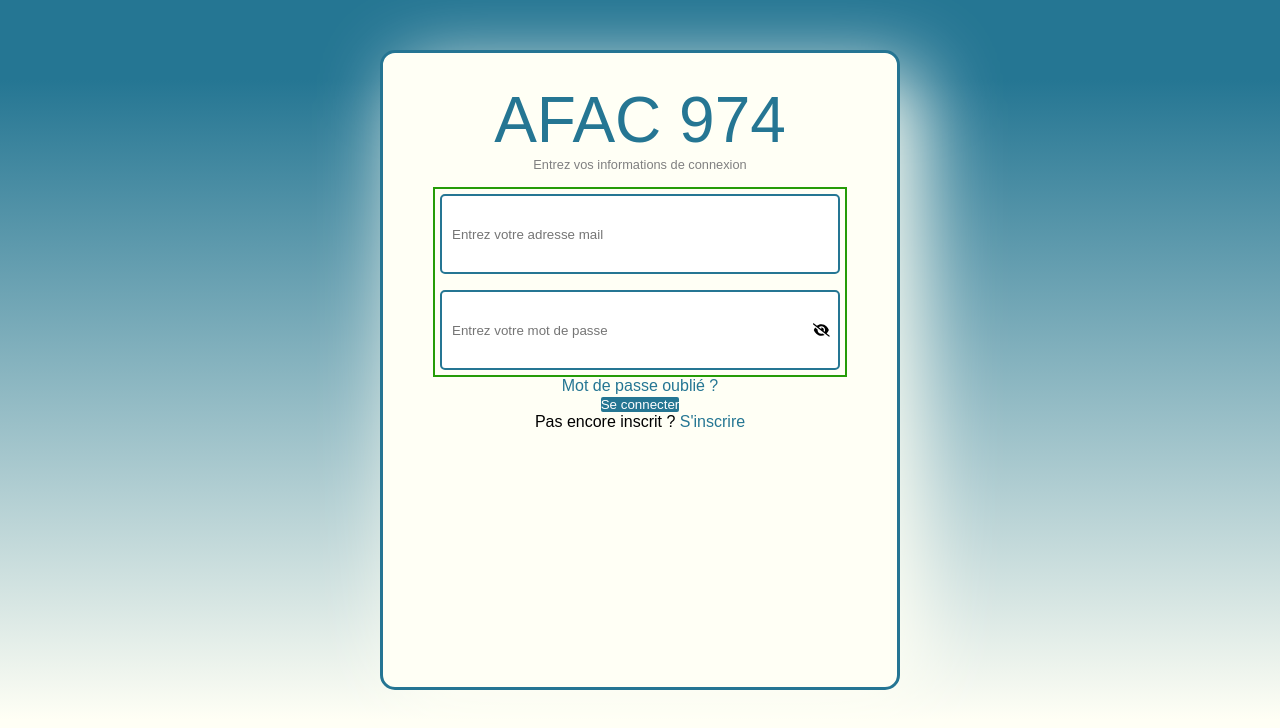
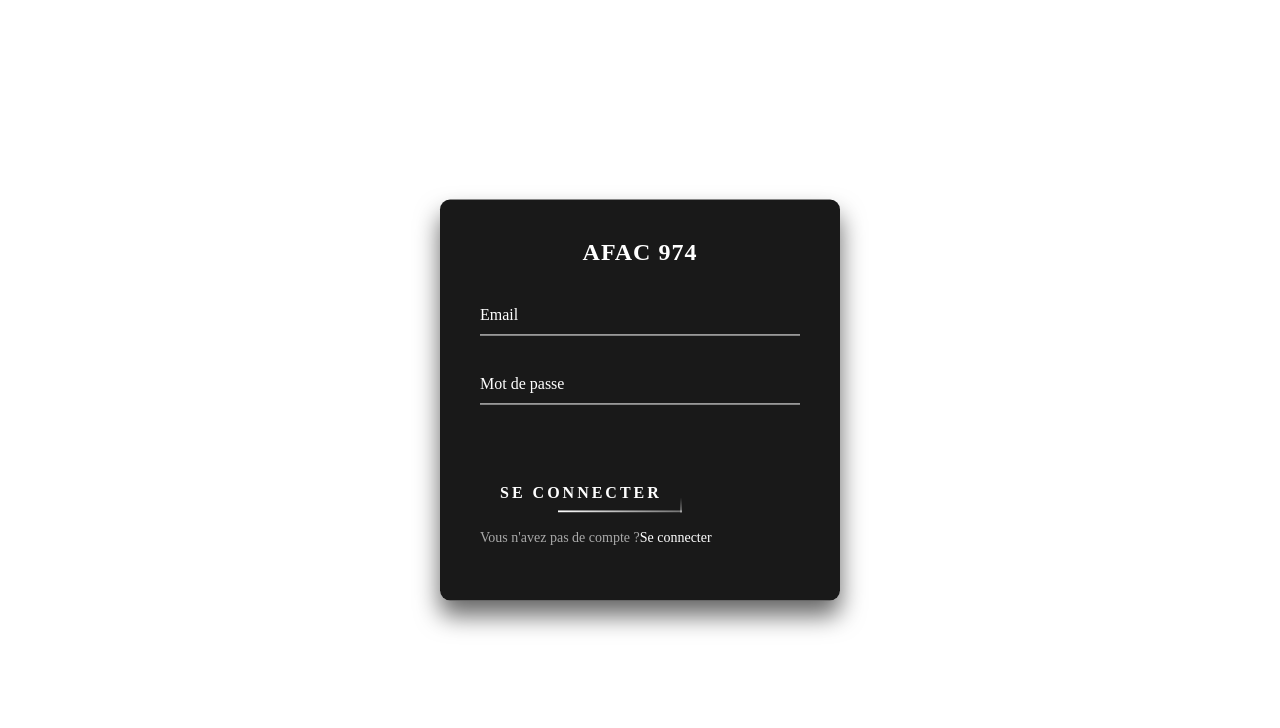
Before and after one commit to WildCodeSchool/2023-02-JS-Lille-project-3-groupe1, a React (Vite) app in the folder frontend/: page /login in a window 1280 px wide. Shown: the top 728 px of the page. Built offline with nearby package versions, Linux system fonts and the light colour scheme.

Commit message:
new form

```diff
--- a/frontend/src/components/LoginForm/LoginRegisterForm.jsx
+++ b/frontend/src/components/LoginForm/LoginRegisterForm.jsx
@@ -1,92 +1,28 @@
-import React, { useState } from "react";
-import { FontAwesomeIcon } from "@fortawesome/react-fontawesome";
-import { faEyeSlash } from "@fortawesome/free-solid-svg-icons";
+import React from "react";
 import "./LoginRegisterStyle.scss";
 
 function LoginRegisterForm() {
-  const [email, setEmail] = useState("");
-  const [password, setPassword] = useState("");
-  const [emailError, setEmailError] = useState("");
-  const [showPassword, setShowPassword] = useState(false);
-
-  const validateEmail = (email) => {
-    const emailRegex = /^[^\s@]+@[^\s@]+\.[^\s@]+$/;
-    return emailRegex.test(email);
-  };
-
-  const handleEmailChange = (e) => {
-    const { value } = e.target;
-    setEmail(value);
-
-    if (value === "") {
-      setEmailError("");
-    } else if (!validateEmail(value)) {
-      setEmailError("Adresse e-mail invalide");
-    } else {
-      setEmailError("");
-    }
-  };
-
-  const handleSubmit = (e) => {
-    e.preventDefault();
-
-    if (emailError !== "") {
-      console.log("Adresse e-mail invalide");
-      return;
-    }
-  };
-
-  const togglePasswordVisibility = () => {
-    setShowPassword(!showPassword);
-  };
-
   return (
-    <div className="container-form">
-      <div className="title-form">AFAC 974</div>
-      <div className="enter-informations">
-        Entrez vos informations de connexion
-      </div>
-      <form className="form" onSubmit={handleSubmit}>
-        <div className="text-information-input">
-        <div className="input-informations">
-          <span className="enter-id"></span>
-          <input className="email-text"
-            type="mail"
-            placeholder="Entrez votre adresse mail"
-            required
-            value={email}
-            onChange={handleEmailChange}
-          />
-          {emailError && <div className="error-message">{emailError}</div>}
+    <div className="login-box">
+      <p>AFAC 974</p>
+      <form>
+        <div className="user-box">
+          <input required name="" type="text" />
+          <label>Email</label>
         </div>
-        <div className="form-group">
-          <div className="input-informations">
-            <input
-              type={showPassword ? "text" : "password"}
-              placeholder="Entrez votre mot de passe"
-              required
-              value={password}
-              onChange={(e) => setPassword(e.target.value)}
-            />
-
-            <button className="eye-icon" onClick={togglePasswordVisibility}>
-              <FontAwesomeIcon icon={faEyeSlash} />
-            </button>
-          </div>
-          </div>
+        <div className="user-box">
+          <input required name="" type="password" />
+          <label>Mot de passe</label>
         </div>
-        <div className="forgot-password">
-          <div>
-            <a href="#" id="forgot">
-              Mot de passe oublié ?
-            </a>
-          </div>
-        </div>
-        <button className="submit-button text-center my-3">Se connecter</button>
-        <div className="inscription-text">
-          Pas encore inscrit ? <a href="#">S'inscrire</a>
-        </div>
+        <a href="#">
+          <span></span>
+          <span></span>
+          <span></span>
+          <span></span>
+          Se connecter
+        </a>
       </form>
+      <p>Vous n'avez pas de compte ?<a href="" className="a2">Se connecter</a></p>
     </div>
   );
 }
--- a/frontend/src/components/LoginForm/LoginRegisterStyle.scss
+++ b/frontend/src/components/LoginForm/LoginRegisterStyle.scss
@@ -1,143 +1,179 @@
-// Importation des variables depuis le fichier "variable.scss"
-@import "../../variable.scss";
+.login-box {
+  position: absolute;
+  top: 50%;
+  left: 50%;
+  width: 400px;
+  padding: 40px;
+  margin: 20px auto;
+  transform: translate(-50%, -55%);
+  background: rgba(0, 0, 0, 0.9);
+  box-sizing: border-box;
+  box-shadow: 0 15px 25px rgba(0, 0, 0, 0.6);
+  border-radius: 10px;
 
-// Réinitialisation des styles pour tous les éléments
-* {
+  p:first-child {
+    margin: 0 0 30px;
     padding: 0;
-  margin: 0;
-  box-sizing: border-box;
+    color: #fff;
+    text-align: center;
+    font-size: 1.5rem;
+    font-weight: bold;
+    letter-spacing: 1px;
   }
 
-// Styles généraux pour le corps de la page
-body {
-  font-family: $font;
-  background: linear-gradient(to top, #fffff5 10%, #257693 90%) no-repeat;
+  .user-box {
+    position: relative;
+
+    input {
+      width: 100%;
+      padding: 10px 0;
+      font-size: 16px;
+      color: #fff;
+      margin-bottom: 30px;
+      border: none;
+      border-bottom: 1px solid #fff;
+      outline: none;
+      background: transparent;
     }
 
-// Conteneur principal du formulaire
-.container-form {
-  max-width: 65vh;
-  height: 80vh;
-  display: flex;
-  flex-direction: column;
-  text-align: center;
-  background-color: #fffff5;
-  align-items: center;
-  margin: 50px auto;
-  box-shadow: 20px 20px 80px #fffff5;
-  border: #257593 solid;
-  border-radius: 15px;
-  padding: 30px 40px;
-
-  a {
-    text-decoration: none;
-    color: #257693;
+    label {
+      position: absolute;
+      top: 0;
+      left: 0;
+      padding: 10px 0;
+      font-size: 16px;
+      color: #fff;
+      pointer-events: none;
+      transition: 0.5s;
     }
 
-  a:visited {
-    color: #257693;
+    input:focus ~ label,
+    input:valid ~ label {
+      top: -20px;
+      left: 0;
+      color: #fff;
+      font-size: 12px;
     }
   }
 
-// Titre du formulaire
-.title-form {
-  font-family: $font;
-  font-size: 4rem;
-  color: #257693;
+  form a {
+    position: relative;
+    display: inline-block;
+    padding: 10px 20px;
+    font-weight: bold;
+    color: #fff;
+    font-size: 16px;
+    text-decoration: none;
+    text-transform: uppercase;
+    overflow: hidden;
+    transition: 0.5s;
+    margin-top: 40px;
+    letter-spacing: 3px;
+
+    &:hover {
+      background: #fff;
+      color: #272727;
+      border-radius: 5px;
     }
 
-// Zone pour entrer les informations
-.enter-informations {
-  font-family: $font;
-  color: grey;
-  font-size: 0.8rem;
-  padding-bottom: 15px;
+    span {
+      position: absolute;
+      display: block;
+
+      &:nth-child(1) {
+        top: 0;
+        left: -100%;
+        width: 100%;
+        height: 2px;
+        background: linear-gradient(90deg, transparent, #fff);
+        animation: btn-anim1 1.5s linear infinite;
       }
 
-// Champ de saisie
-.input-informations {
-  position: relative;
+      &:nth-child(2) {
+        top: -100%;
+        right: 0;
+        width: 2px;
+        height: 100%;
+        background: linear-gradient(180deg, transparent, #fff);
+        animation: btn-anim2 1.5s linear infinite;
+        animation-delay: 0.375s;
       }
 
-.email-text{
-  margin-bottom: 1rem;
+      &:nth-child(3) {
+        bottom: 0;
+        right: -100%;
+        width: 100%;
+        height: 2px;
+        background: linear-gradient(270deg, transparent, #fff);
+        animation: btn-anim3 1.5s linear infinite;
+        animation-delay: 0.75s;
       }
 
-.input-informations input {
-  width: 50vh;
-  height: 10vh;
-  padding: 15px 10px;
-  font-family: "Pill Gothic 600mg", sans-serif;
-  border: 2px solid #257693;
-  border-radius: 5px;
+      &:nth-child(4) {
+        bottom: -100%;
+        left: 0;
+        width: 2px;
+        height: 100%;
+        background: linear-gradient(360deg, transparent, #fff);
+        animation: btn-anim4 1.5s linear infinite;
+        animation-delay: 1.125s;
       }
-.text-information-input{
-  border: 2px solid #259c07;
-  cursor: pointer;
-  padding: 5px;
-}
-
-.input-informations .eye-icon {
-  position: absolute;
-  right: 10px;
-  top: 50%;
-  transform: translateY(-50%);
-  display: flex;
-  align-items: center;
-  background-color: transparent;
-  border: none;
-  cursor: pointer;
-}
-
-.input-informations .eye-icon:hover {
-  color: #257693;
-}
-
-// Message d'erreur pour l'adresse e-mail invalide
-.error-message {
-  color: #257693; /* Couleur du texte pour l'erreur */
-}
-
-// Bouton de validation du formulaire
-.submit-button {
-  border-radius: 2px;
-  background-color: #257693;
-  color: #fff;
-  border: none;
-}
-
-.submit-button:hover {
-  background-color: #0f2e3a;
-}
-
-// Styles spécifiques pour les écrans de petite taille (575px max)
-@media (max-width: 575px) {
-  .container-form {
-    margin: 10px;
     }
   }
 
-// Styles spécifiques pour les écrans de très petite taille (424px max)
-@media (max-width: 424px) {
-  .container-form {
-    padding: 30px 10px;
-    margin: 5px;
+  p:last-child {
+    color: #aaa;
+    font-size: 14px;
   }
-  .option {
-    position: relative;
-    padding-left: 22px;
-  }
-  .option label.text-muted {
-    font-size: 0.95rem;
-  }
-  .checkmark {
-    position: absolute;
-    top: 2px;
-  }
-  .option .checkmark:after {
-    top: 50%;
-  }
-  #forgot {
-    font-size: 0.95rem;
+
+  a.a2 {
+    color: #fff;
+    text-decoration: none;
+
+    &:hover {
+      background: transparent;
+      color: #aaa;
+      border-radius: 5px;
     }
   }
+}
+
+@keyframes btn-anim1 {
+  0% {
+    left: -100%;
+  }
+  50%,
+  100% {
+    left: 100%;
+  }
+}
+
+@keyframes btn-anim2 {
+  0% {
+    top: -100%;
+  }
+  50%,
+  100% {
+    top: 100%;
+  }
+}
+
+@keyframes btn-anim3 {
+  0% {
+    right: -100%;
+  }
+  50%,
+  100% {
+    right: 100%;
+  }
+}
+
+@keyframes btn-anim4 {
+  0% {
+    bottom: -100%;
+  }
+  50%,
+  100% {
+    bottom: 100%;
+  }
+}
```
Lines whose indentation alone changed are shown as unchanged.
